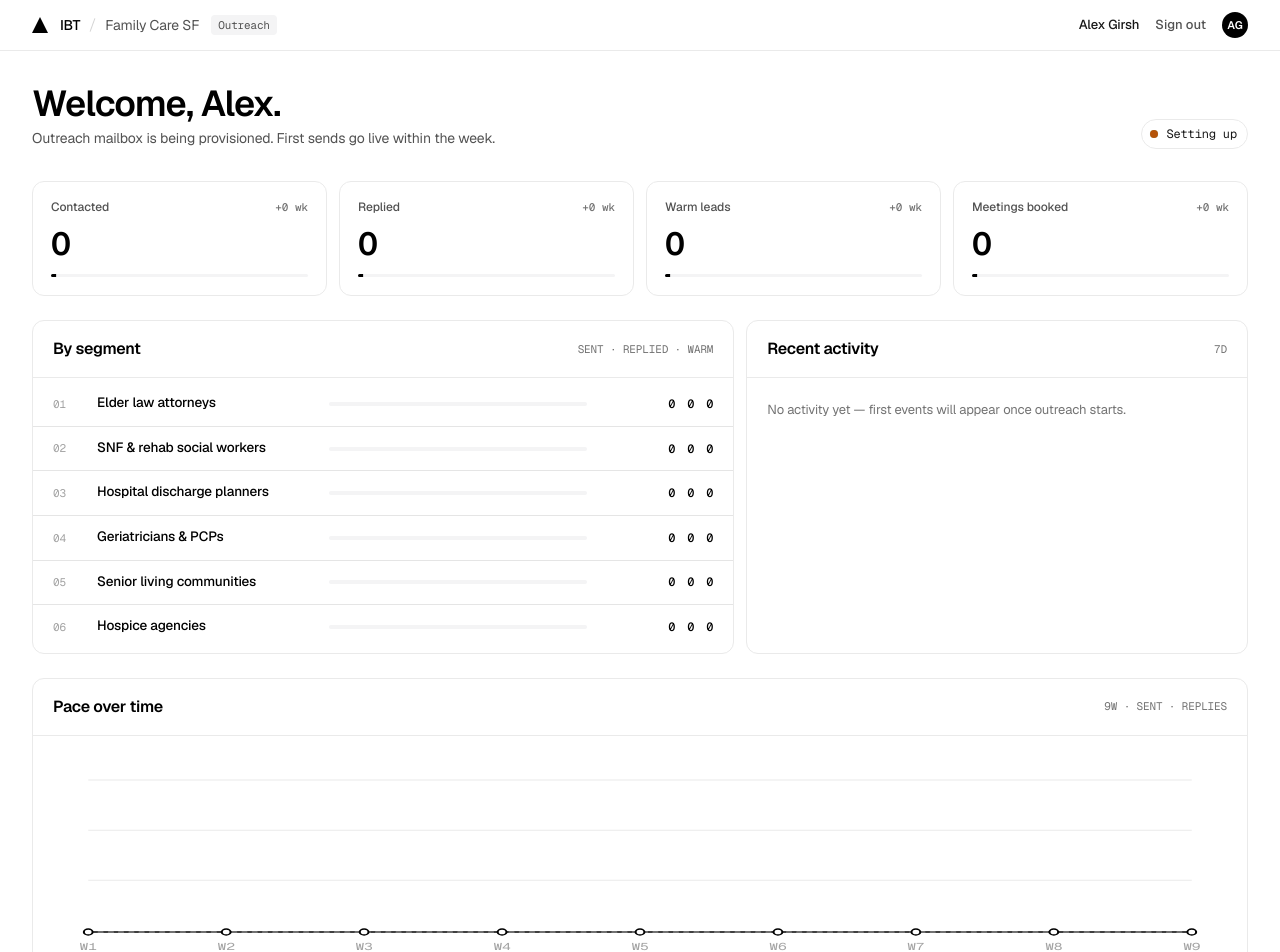
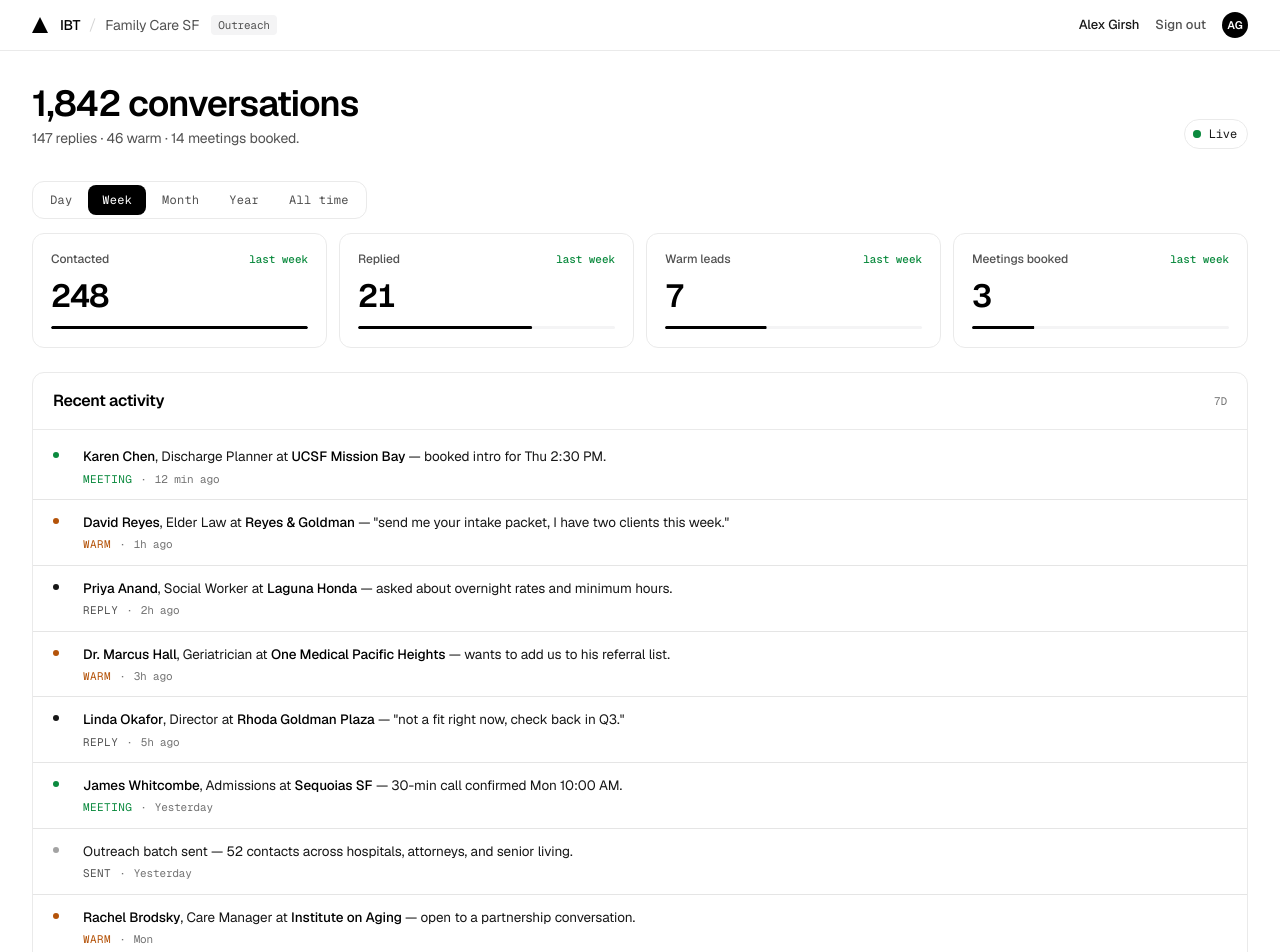
Before and after one commit to zainkhatri/ibt-dashboard, a React (Vite) app: page / in a window 1280 px wide. Shown: the top 952 px of the page. Built offline with nearby package versions, Linux system fonts and the light colour scheme.

Commit message:
dashboard: window toggle (day/week/month/year) + drop segments + dummy demo data

```diff
--- a/public/data/familycaresf.json
+++ b/public/data/familycaresf.json
@@ -1,109 +1,97 @@
 {
   "company": "Family Care SF",
   "week": 9,
-  "updatedAt": "2026-05-09T08:41:38.626Z",
+  "updatedAt": "2026-05-09T17:42:00.000Z",
   "source": "Postgres · 60-day window",
   "summary": {
-    "contacted": 0,
-    "contactedDelta": "+0 wk",
-    "replied": 0,
-    "repliedDelta": "+0 wk",
-    "warm": 0,
-    "warmDelta": "+0 wk",
-    "meetings": 0,
-    "meetingsDelta": "+0 wk",
-    "total": 0
+    "contacted": 1842,
+    "contactedDelta": "+248 wk",
+    "replied": 147,
+    "repliedDelta": "+21 wk",
+    "warm": 46,
+    "warmDelta": "+7 wk",
+    "meetings": 14,
+    "meetingsDelta": "+3 wk",
+    "total": 1842
   },
-  "segments": [
+  "windows": {
+    "day": {
+      "contacted": 52,
+      "replied": 6,
+      "warm": 2,
+      "meetings": 1
+    },
+    "week": {
+      "contacted": 248,
+      "replied": 21,
+      "warm": 7,
+      "meetings": 3
+    },
+    "month": {
+      "contacted": 982,
+      "replied": 78,
+      "warm": 26,
+      "meetings": 9
+    },
+    "year": {
+      "contacted": 1842,
+      "replied": 147,
+      "warm": 46,
+      "meetings": 14
+    }
+  },
+  "segments": [],
+  "activity": [
     {
-      "name": "Elder law attorneys",
-      "note": "",
-      "sent": 0,
-      "replied": 0,
-      "warm": 0
+      "time": "12 min ago",
+      "tag": "meet",
+      "body": "<b>Karen Chen</b>, Discharge Planner at <b>UCSF Mission Bay</b> — booked intro for Thu 2:30 PM."
     },
     {
-      "name": "SNF & rehab social workers",
-      "note": "",
-      "sent": 0,
-      "replied": 0,
-      "warm": 0
+      "time": "1h ago",
+      "tag": "warm",
+      "body": "<b>David Reyes</b>, Elder Law at <b>Reyes &amp; Goldman</b> — \"send me your intake packet, I have two clients this week.\""
     },
     {
-      "name": "Hospital discharge planners",
-      "note": "",
-      "sent": 0,
-      "replied": 0,
-      "warm": 0
+      "time": "2h ago",
+      "tag": "reply",
+      "body": "<b>Priya Anand</b>, Social Worker at <b>Laguna Honda</b> — asked about overnight rates and minimum hours."
     },
     {
-      "name": "Geriatricians & PCPs",
-      "note": "",
-      "sent": 0,
-      "replied": 0,
-      "warm": 0
+      "time": "3h ago",
+      "tag": "warm",
+      "body": "<b>Dr. Marcus Hall</b>, Geriatrician at <b>One Medical Pacific Heights</b> — wants to add us to his referral list."
     },
     {
-      "name": "Senior living communities",
-      "note": "",
-      "sent": 0,
-      "replied": 0,
-      "warm": 0
+      "time": "5h ago",
+      "tag": "reply",
+      "body": "<b>Linda Okafor</b>, Director at <b>Rhoda Goldman Plaza</b> — \"not a fit right now, check back in Q3.\""
     },
     {
-      "name": "Hospice agencies",
-      "note": "",
-      "sent": 0,
-      "replied": 0,
-      "warm": 0
+      "time": "Yesterday",
+      "tag": "meet",
+      "body": "<b>James Whitcombe</b>, Admissions at <b>Sequoias SF</b> — 30-min call confirmed Mon 10:00 AM."
+    },
+    {
+      "time": "Yesterday",
+      "tag": "sent",
+      "body": "Outreach batch sent — 52 contacts across hospitals, attorneys, and senior living."
+    },
+    {
+      "time": "Mon",
+      "tag": "warm",
+      "body": "<b>Rachel Brodsky</b>, Care Manager at <b>Institute on Aging</b> — open to a partnership conversation."
     }
   ],
-  "activity": [],
   "weekly": [
-    {
-      "wk": "W1",
-      "sent": 0,
-      "replied": 0
-    },
-    {
-      "wk": "W2",
-      "sent": 0,
-      "replied": 0
-    },
-    {
-      "wk": "W3",
-      "sent": 0,
-      "replied": 0
-    },
-    {
-      "wk": "W4",
-      "sent": 0,
-      "replied": 0
-    },
-    {
-      "wk": "W5",
-      "sent": 0,
-      "replied": 0
-    },
-    {
-      "wk": "W6",
-      "sent": 0,
-      "replied": 0
-    },
-    {
-      "wk": "W7",
-      "sent": 0,
-      "replied": 0
-    },
-    {
-      "wk": "W8",
-      "sent": 0,
-      "replied": 0
-    },
-    {
-      "wk": "W9",
-      "sent": 0,
-      "replied": 0
-    }
+    { "wk": "W1", "sent": 142, "replied": 9 },
+    { "wk": "W2", "sent": 168, "replied": 12 },
+    { "wk": "W3", "sent": 195, "replied": 14 },
+    { "wk": "W4", "sent": 211, "replied": 16 },
+    { "wk": "W5", "sent": 224, "replied": 18 },
+    { "wk": "W6", "sent": 232, "replied": 18 },
+    { "wk": "W7", "sent": 246, "replied": 20 },
+    { "wk": "W8", "sent": 248, "replied": 19 },
+    { "wk": "W9", "sent": 176, "replied": 21 }
   ]
 }
--- a/src/Dashboard.jsx
+++ b/src/Dashboard.jsx
@@ -1,4 +1,8 @@
+import { useState } from 'react';
 import { useInView, useCountUp } from './hooks.js';
+
+const WINDOW_LABELS = { day: 'Day', week: 'Week', month: 'Month', year: 'Year', all: 'All time' };
+const WINDOW_KEYS   = ['day', 'week', 'month', 'year', 'all'];
 
 function initials(name = '') {
   return name.split(/\s+/).filter(Boolean).slice(0, 2).map((s) => s[0].toUpperCase()).join('');
@@ -63,8 +67,46 @@
   );
 }
 
-function Stats({ data }) {
-  const s = data.summary;
+function WindowToggle({ value, onChange }) {
+  return (
+    <div className="window-toggle" role="tablist" aria-label="Time window">
+      {WINDOW_KEYS.map((k) => (
+        <button
+          key={k}
+          role="tab"
+          aria-selected={value === k}
+          className={'window-toggle__btn' + (value === k ? ' is-active' : '')}
+          onClick={() => onChange(k)}
+        >
+          {WINDOW_LABELS[k]}
+        </button>
+      ))}
+    </div>
+  );
+}
+
+function statsForWindow(data, win) {
+  if (win === 'all' || !data.windows) {
+    const s = data.summary;
+    return {
+      contacted: s.contacted, replied: s.replied,
+      warm: s.warm, meetings: s.meetings,
+      contactedDelta: s.contactedDelta, repliedDelta: s.repliedDelta,
+      warmDelta: s.warmDelta, meetingsDelta: s.meetingsDelta,
+    };
+  }
+  const w = data.windows[win] || { contacted: 0, replied: 0, warm: 0, meetings: 0 };
+  const tag = WINDOW_LABELS[win].toLowerCase();
+  return {
+    contacted: w.contacted, replied: w.replied,
+    warm: w.warm, meetings: w.meetings,
+    contactedDelta: `last ${tag}`, repliedDelta: `last ${tag}`,
+    warmDelta: `last ${tag}`, meetingsDelta: `last ${tag}`,
+  };
+}
+
+function Stats({ data, win }) {
+  const s = statsForWindow(data, win);
   const max = Math.max(s.contacted, s.replied * 8, 100);
   return (
     <section className="stats">
@@ -281,6 +323,7 @@
 }
 
 export default function Dashboard({ user, data, onLogout }) {
+  const [win, setWin] = useState('week');
   return (
     <div className="dash fade-in">
       <header className="dash__top">
@@ -302,12 +345,10 @@
 
       <main className="dash__main">
         <Hero data={data} user={user} />
-        <Stats data={data} />
+        <WindowToggle value={win} onChange={setWin} />
+        <Stats data={data} win={win} />
 
-        <div className="cols">
-          <Segments data={data} />
-          <Feed data={data} />
-        </div>
+        <Feed data={data} />
 
         <Chart data={data} />
         <Friday />
--- a/src/styles.css
+++ b/src/styles.css
@@ -359,6 +359,36 @@
 }
 .status__dot.warming { background: var(--amber); }
 
+/* Window toggle */
+.window-toggle {
+  display: inline-flex;
+  gap: 2px;
+  padding: 3px;
+  margin-bottom: 14px;
+  border: 1px solid var(--line);
+  border-radius: var(--r-lg);
+  background: var(--bg);
+}
+.window-toggle__btn {
+  appearance: none;
+  border: 0;
+  background: transparent;
+  font: inherit;
+  font-family: var(--mono);
+  font-size: 12px;
+  letter-spacing: 0.02em;
+  color: var(--ink-3);
+  padding: 6px 14px;
+  border-radius: var(--r);
+  cursor: pointer;
+  transition: background 160ms var(--ease), color 160ms var(--ease);
+}
+.window-toggle__btn:hover { color: var(--ink); }
+.window-toggle__btn.is-active {
+  background: var(--ink);
+  color: #fff;
+}
+
 /* Stat grid — Vercel-style cards */
 .stats {
   display: grid;
```
